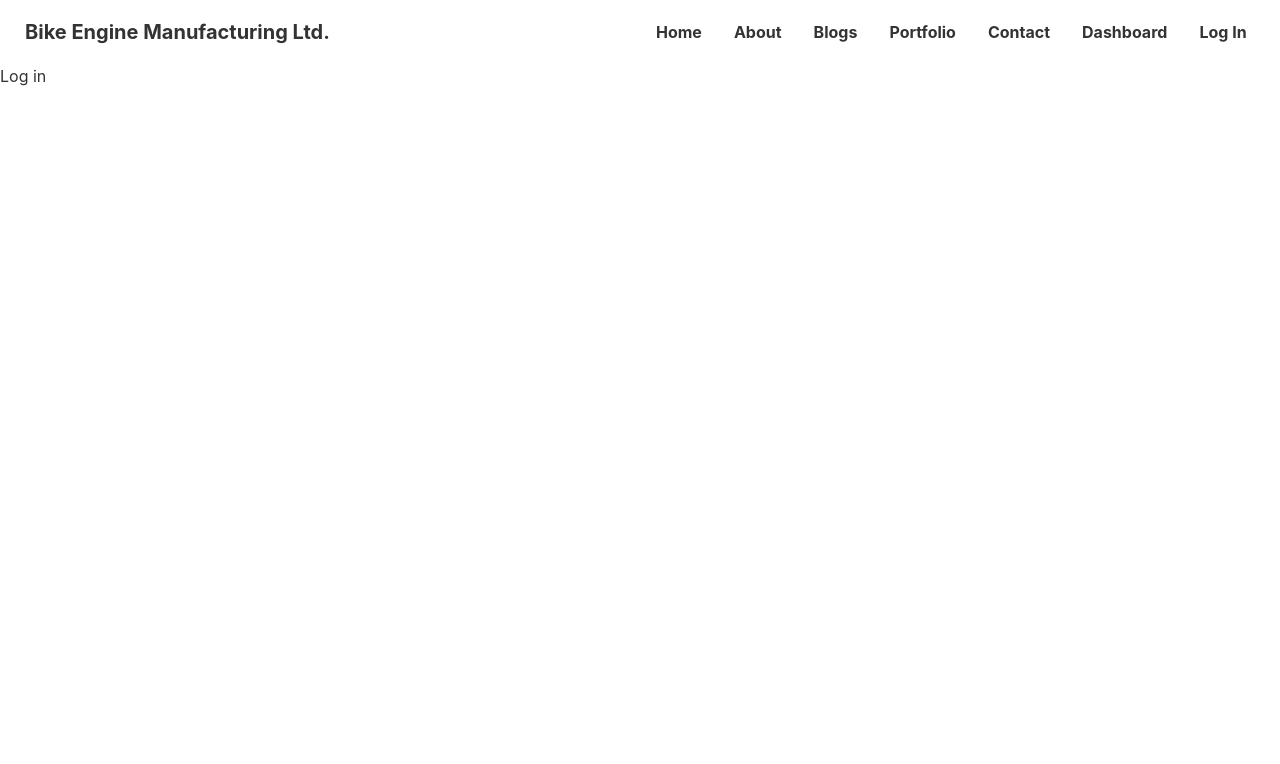
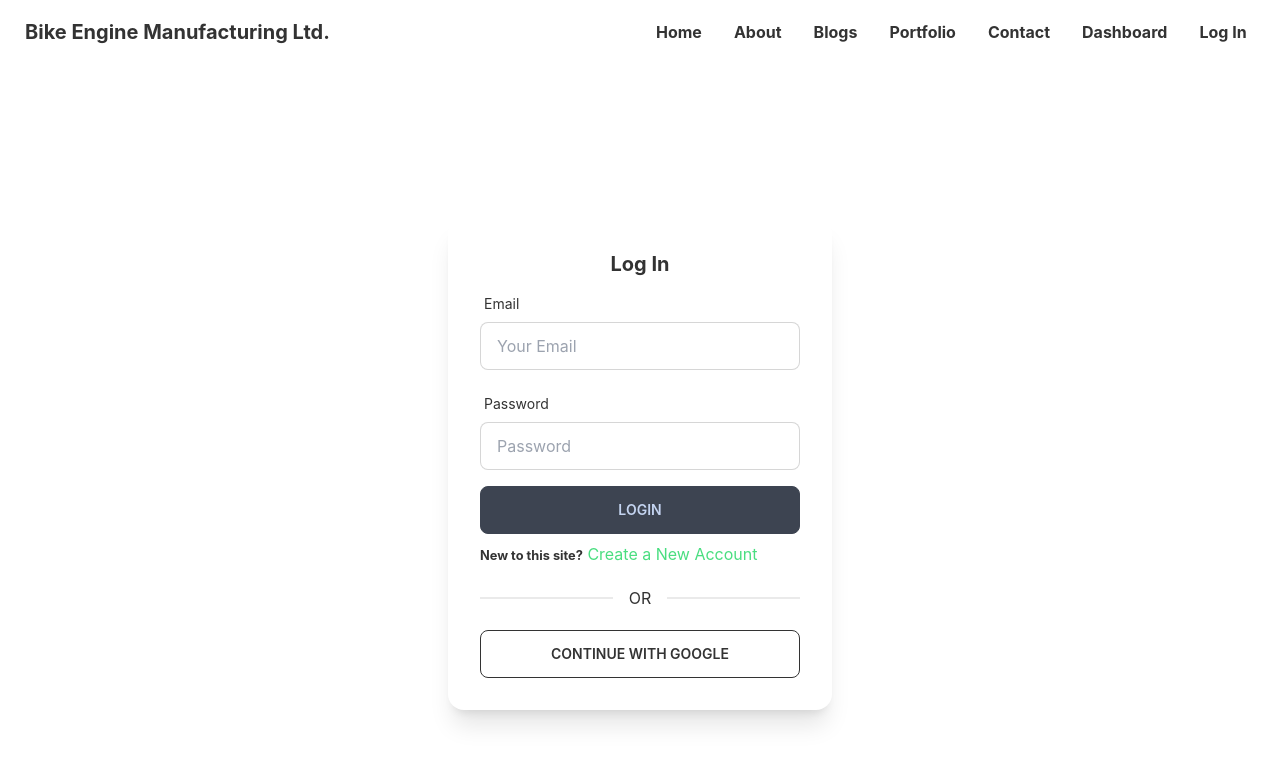
Before and after one commit to shawon-MG/Product_Manufacturer--ClientSide, a React (Create React App) app: page /login in a window 1280 px wide. Shown: the top 764 px of the page. Built offline with nearby package versions, Linux system fonts and the light colour scheme; no server answers.

Commit message:
Log In method using google added

```diff
--- a/src/App.js
+++ b/src/App.js
@@ -9,6 +9,7 @@
 import Login from './Pages/Login/Login';
 import Home from './Pages/Home/Home';
 import NotFound from './Pages/NotFound/NotFound';
+import RequireAuth from './Pages/Login/RequireAuth';
 
 
 function App() {
@@ -22,8 +23,11 @@
         <Route path='/blogs' element={<Blogs />}></Route>
         <Route path='/portfolio' element={<Portfolio />}></Route>
         <Route path='/contact' element={<Contact />}></Route>
-        <Route path='/dashboard' element={<Dashboard />}></Route>
         <Route path='/login' element={<Login />}></Route>
+
+        <Route element={<RequireAuth />}>
+          <Route path='/dashboard' element={<Dashboard />}> </Route>
+        </Route>
 
         <Route path='*' element={<NotFound></NotFound>}></Route>
       </Routes>
--- a/src/Pages/Login/Login.js
+++ b/src/Pages/Login/Login.js
@@ -1,11 +1,122 @@
 import React from 'react';
+import { useSignInWithEmailAndPassword, useSignInWithGoogle } from 'react-firebase-hooks/auth';
+import auth from '../../firebase.init';
+import { useForm } from "react-hook-form";
+import Loading from '../Shared/Loading';
+import { Link, useLocation, useNavigate } from 'react-router-dom';
 
-const LogIn = () => {
+
+const Login = () => {
+    const [signInWithGoogle, googleUser, googleLoading, googleError] = useSignInWithGoogle(auth);
+
+
+    const { register, formState: { errors }, handleSubmit } = useForm();
+    const [
+        signInWithEmailAndPassword,
+        user,
+        loading,
+        error,
+    ] = useSignInWithEmailAndPassword(auth);
+
+    // Require Auth code:
+    let navigate = useNavigate();
+    let location = useLocation();
+    let from = location.state?.from?.pathname || "/";
+
+
+    if (loading || googleLoading) {
+        return <Loading />
+    };
+
+    let signInErrorMessage;
+    if (error || googleError) {
+        signInErrorMessage = <p className='text-red-500 font-bold'> {error?.message || googleError?.message} </p>
+    };
+
+    if (googleUser || user) {
+        // Require Auth code:
+        navigate(from, { replace: true });
+    };
+
+    const onSubmit = data => {
+        console.log(data);
+        signInWithEmailAndPassword(data.email, data.password);
+    };
+
     return (
-        <div>
-            <h1> Log in </h1>
-        </div>
+        <div className='flex h-screen justify-center items-center'>
+            <div className="card w-96 bg-base-100 shadow-xl">
+                <div className="card-body">
+                    <h2 className="text-center text-xl font-bold"> Log In </h2>
+
+                    <form onSubmit={handleSubmit(onSubmit)}>
+
+                        <div className="form-control w-full max-w-xs">
+                            <label className="label">
+                                <span className="label-text"> Email </span>
+                            </label>
+                            <input
+                                type="email"
+                                placeholder="Your Email"
+                                className="input input-bordered w-full max-w-xs"
+                                {...register("email", {
+                                    required: {
+                                        value: true,
+                                        message: 'Email is Required'
+                                    },
+                                    pattern: {
+                                        value: /[a-z0-9]+@[a-z]+\.[a-z]{2,3}/,
+                                        message: 'Provide a valid Email'
+                                    }
+                                })}
+                            />
+                            <label className="label">
+                                {errors.email?.type === 'required' && <span className="label-text-alt text-red-500 font-bold">{errors.email.message}</span>}
+                                {errors.email?.type === 'pattern' && <span className="label-text-alt text-red-500 font-bold">{errors.email.message}</span>}
+                            </label>
+                        </div>
+                        <div className="form-control w-full max-w-xs">
+                            <label className="label">
+                                <span className="label-text"> Password </span>
+                            </label>
+                            <input
+                                type="password"
+                                placeholder="Password"
+                                className="input input-bordered w-full max-w-xs"
+                                {...register("password", {
+                                    required: {
+                                        value: true,
+                                        message: 'Password is Required'
+                                    },
+                                    minLength: {
+                                        value: 6,
+                                        message: 'Must be 6 characters or longer'
+                                    }
+                                })}
+                            />
+                            <label className="label">
+                                {errors.password?.type === 'required' && <span className="label-text-alt text-red-500 font-bold">{errors.password.message}</span>}
+                                {errors.password?.type === 'minLength' && <span className="label-text-alt text-red-500 font-bold">{errors.password.message}</span>}
+                            </label>
+                        </div>
+
+                        {signInErrorMessage}
+
+                        <input className="btn w-full max-w-xs" value="Login" type="submit" />
+                    </form>
+
+                    <p><small className='font-bold'>New to this site?</small>  <Link className='text-[#4ade80]' to='/signup'> Create a New Account </Link></p>
+
+                    <div className="divider"> OR </div>
+
+
+                    <button className="btn btn-outline"
+                        onClick={() => signInWithGoogle()}
+                    > CONTINUE WITH GOOGLE </button>
+                </div>
+            </div >
+        </div >
     );
 };
 
-export default LogIn;
+export default Login;
```
